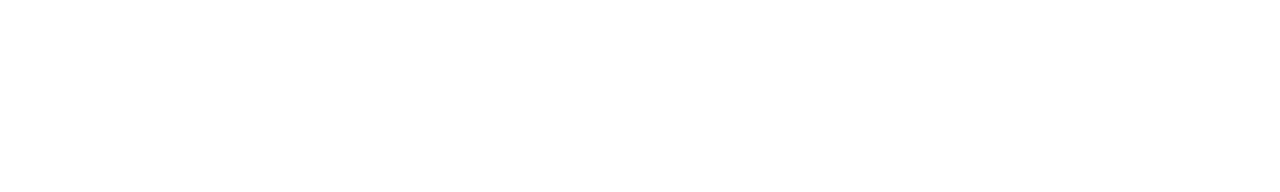
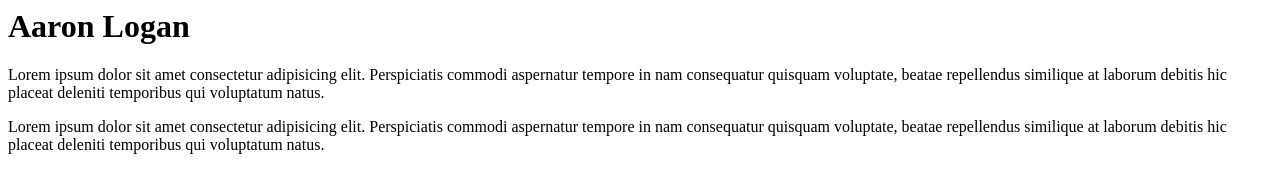
Before and after one commit to AaronSLogan/aaronlogan.github.io, a plain HTML site: page index.html in a window 1280 px wide. Drawn offline with Linux system fonts and the light colour scheme.

Commit message:
Adding text

```diff
--- a/index.html
+++ b/index.html
@@ -5,6 +5,8 @@
     <title>Document</title>
 </head>
 <body>
-
+    <h1>Aaron Logan</h1>
+    <p>Lorem ipsum dolor sit amet consectetur adipisicing elit. Perspiciatis commodi aspernatur tempore in nam consequatur quisquam voluptate, beatae repellendus similique at laborum debitis hic placeat deleniti temporibus qui voluptatum natus.</p>
+    <p>Lorem ipsum dolor sit amet consectetur adipisicing elit. Perspiciatis commodi aspernatur tempore in nam consequatur quisquam voluptate, beatae repellendus similique at laborum debitis hic placeat deleniti temporibus qui voluptatum natus.</p>
 </body>
 </html>
```
